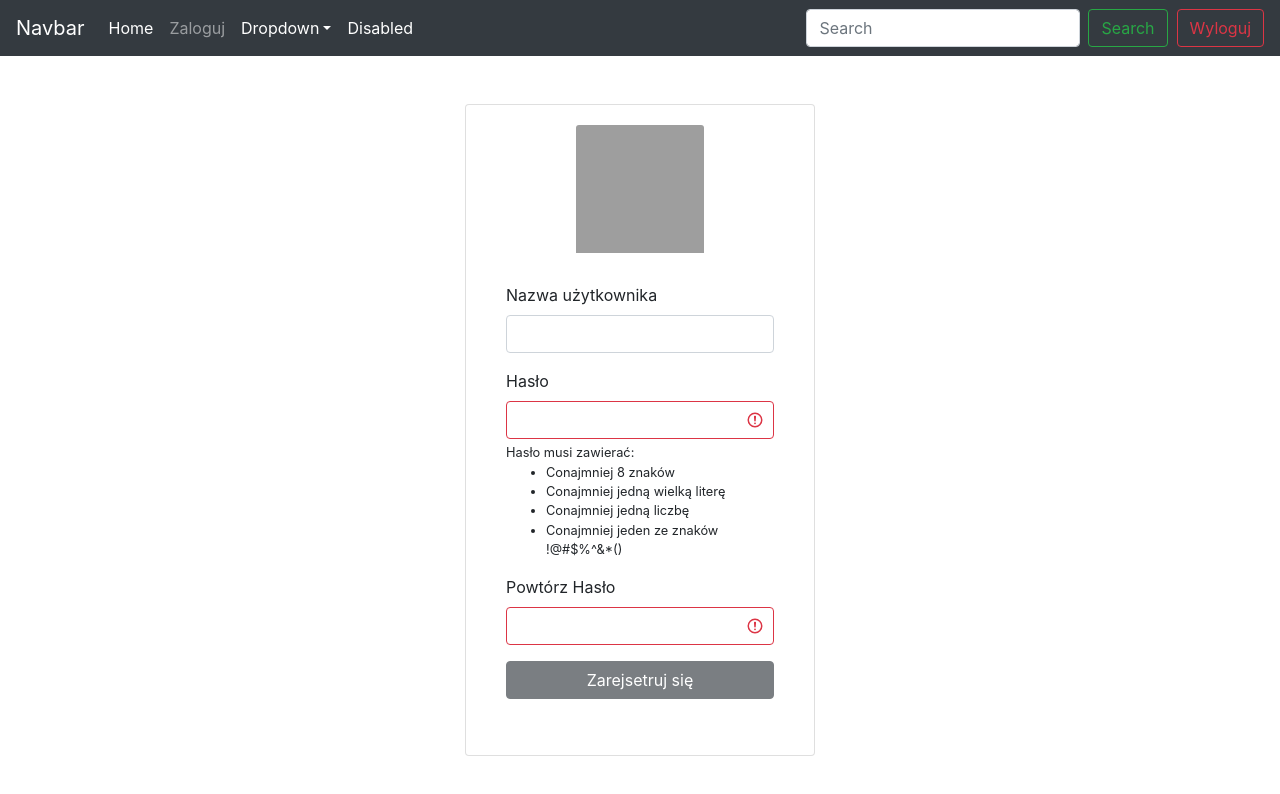
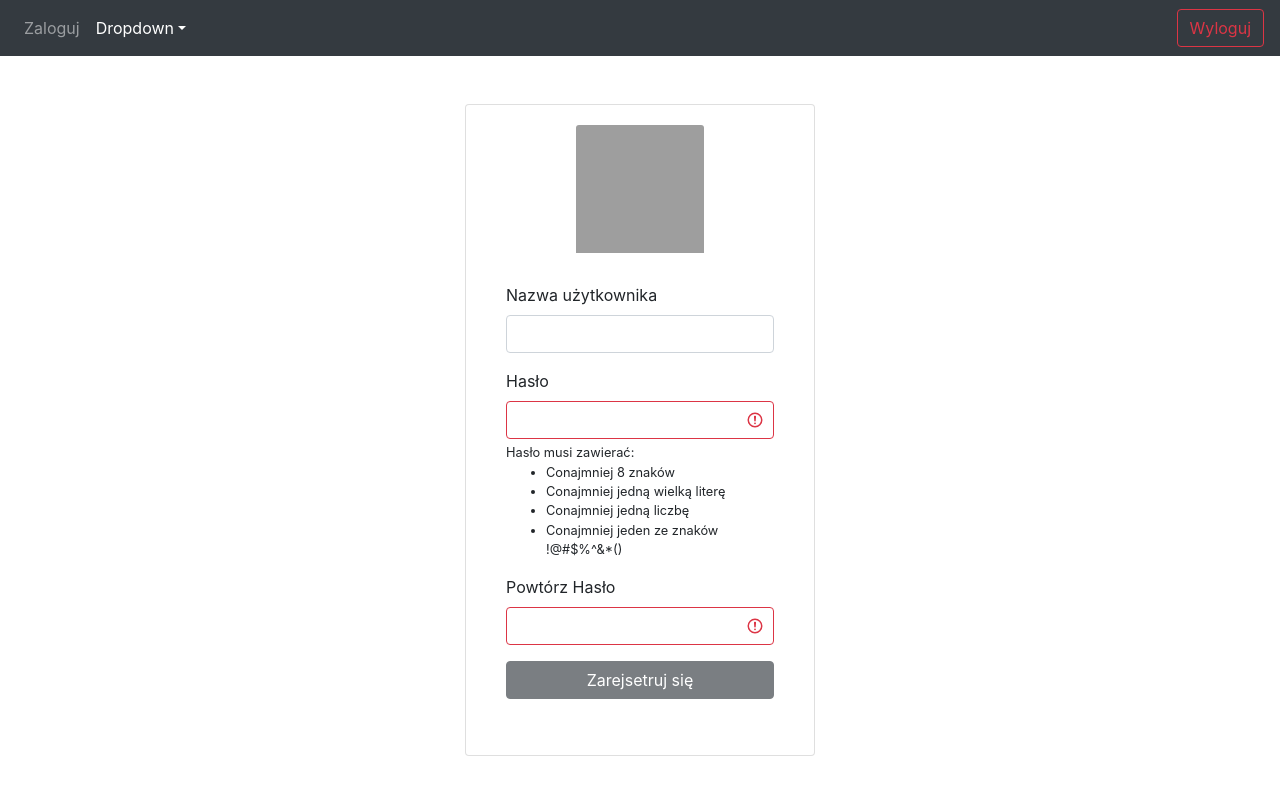
Before and after one commit to gothaur/to_do_fullstack, a React (Create React App) app in the folder frontend/: page /register in a window 1280 px wide. Shown: the top 794 px of the page. Built offline with nearby package versions, Linux system fonts and the light colour scheme; grey boxes are pictures that could not be loaded.

Commit message:
deleting and updateinf tasks

```diff
--- a/frontend/src/components/auth/logic/LoginLogic.js
+++ b/frontend/src/components/auth/logic/LoginLogic.js
@@ -26,13 +26,15 @@ function LoginLogic() {
           path: "",
         });
         Cookies.set("refresh_token", response.data.refresh, {
-          // expires: 7,
+          expires: 14,
           path: "",
         });
+        console.log(response.data);
         setLoading(false);
         setUsername("");
         setPassword("");
         setLoggedIn(true);
+        Cookies.set("username", username);
       })
       .catch((error) => {
         if (error.response.status === 401) {
--- a/frontend/src/components/auth/logic/UserContext.js
+++ /dev/null
@@ -1,5 +0,0 @@
-import React from "react";
-
-const UserContext = React.createContext(null);
-
-export default UserContext;
--- a/frontend/src/components/layout/Header.js
+++ b/frontend/src/components/layout/Header.js
@@ -3,18 +3,16 @@ import { Link, NavLink } from "react-router-dom";
 import axiosInstance from "../../services/axiosAPI";
 import Cookies from "js-cookie";
 
-const handleLogout = () => {
-  Cookies.remove("access_token");
-  Cookies.remove("refresh_token");
-  axiosInstance.defaults.headers["Authorization"] = null;
-};
+function Header() {
+  const handleLogout = () => {
+    Cookies.remove("access_token");
+    Cookies.remove("refresh_token");
+    Cookies.remove("username");
+    axiosInstance.defaults.headers["Authorization"] = null;
+  };
 
-function Header() {
   return (
     <nav className="navbar navbar-expand-lg navbar-dark bg-dark mb-5">
-      <NavLink to="/" className="navbar-brand">
-        Navbar
-      </NavLink>
       <button
         className="navbar-toggler"
         type="button"
@@ -29,11 +27,6 @@ function Header() {
 
       <div className="collapse navbar-collapse" id="navbarSupportedContent">
         <ul className="navbar-nav mr-auto">
-          <li className="nav-item active">
-            <NavLink to="/" className="nav-link">
-              Home <span className="sr-only">(current)</span>
-            </NavLink>
-          </li>
           <li className="nav-item">
             <NavLink to="/login" className="nav-link">
               Zaloguj
@@ -64,32 +57,7 @@ function Header() {
               </NavLink>
             </div>
           </li>
-          <li className="nav-item">
-            <NavLink
-              className="nav-link disabled"
-              to="/"
-              tabIndex="-1"
-              aria-disabled="true"
-            >
-              Disabled
-            </NavLink>
-          </li>
         </ul>
-        <form className="form-inline my-2 my-lg-0">
-          <input
-            className="form-control mr-sm-2"
-            type="search"
-            placeholder="Search"
-            aria-label="Search"
-          />
-          <button
-            className="btn btn-outline-success my-2 my-sm-0 mb-3"
-            type="submit"
-          >
-            Search
-          </button>
-        </form>
-        &nbsp;&nbsp;
         <Link to="/login">
           <button
             className="btn btn-outline-danger my-2 my-sm-0"
--- a/frontend/src/components/tasks/logic/TasksLogic.js
+++ b/frontend/src/components/tasks/logic/TasksLogic.js
@@ -4,10 +4,12 @@ import axiosAPI from "../../../services/axiosAPI";
 function TasksLogic() {
   const [added, setAdded] = useState(false);
   const [deadline, setDeadline] = useState("");
+  const [updated, setUpdated] = useState(false);
   const [description, setDescription] = useState("");
   const [errorMsg, setErrorMsg] = useState("");
   const [name, setName] = useState("");
   const [tasks, setTasks] = useState([]);
+  const [urlParams, setUrlParams] = useState("completed=false");
 
   const handleDeleteClick = (task) => {
     axiosAPI
@@ -17,7 +19,6 @@ function TasksLogic() {
         if (res.status === 204) {
           setTasks(refreshed);
         }
-        console.log("res", res);
       })
       .catch((error) => {
         console.log("coś poszło nie tak", error);
@@ -25,11 +26,15 @@ function TasksLogic() {
   };
 
   const handleUpdateClick = (task) => {
-    axiosAPI.put(`/api/tasks/${task.id}/`, {
+    axiosAPI
+      .put(`/api/tasks/${task.id}/`, {
         name: task.name,
         description: task.description,
         deadline: task.deadline,
         completed: true,
+      })
+      .then((response) => {
+        setUpdated((updated) => !updated);
       });
   };
 
@@ -43,7 +48,7 @@ function TasksLogic() {
         deadline: deadline,
       })
       .then((response) => {
-        setTasks([...tasks, response.data]);
+        // setTasks([...tasks, response.data]);
         setName("");
         setDescription("");
         setDeadline("");
@@ -52,7 +57,7 @@ function TasksLogic() {
       })
       .catch((error) => {
         setErrorMsg(error.response.data.deadline);
-        console.log(errorMsg);
+        console.log("error", errorMsg);
       });
   };
 
@@ -79,28 +84,38 @@ function TasksLogic() {
     setName(value);
   };
 
+  const handleShowAllButton = (e) => {
+    setUrlParams("completed=");
+  };
+
+  const handleActiveButton = (e) => {
+    setUrlParams("completed=false");
+  };
+
   useEffect(() => {
-    if (tasks.length === 0) {
+    // if (tasks.length === 0) {
     axiosAPI
-        .get("/api/tasks/")
+      .get(`/api/tasks/?${urlParams}`)
       .then((response) => {
         setTasks(response.data);
       })
       .catch((error) => {});
-    }
+    // }
     // eslint-disable-next-line react-hooks/exhaustive-deps
-  }, []);
+  }, [added, updated, urlParams]);
 
   return {
     added,
     deadline,
     description,
     errorMsg,
+    handleActiveButton,
     handleCloseButton,
     handleDeadlineChange,
     handleDeleteClick,
     handleDescriptionChange,
     handleNameChange,
+    handleShowAllButton,
     handleSubmit,
     handleUpdateClick,
     name,
--- a/frontend/src/components/tasks/view/TaskDetailView.js
+++ b/frontend/src/components/tasks/view/TaskDetailView.js
@@ -1,10 +1,7 @@
 import React, { Fragment } from "react";
-import TasksLogic from "../logic/TasksLogic";
 
 const TaskDetailView = (props) => {
-  const { task } = props;
-
-  const { handleDeleteClick, handleUpdateClick } = TasksLogic();
+  const { task, handleDeleteClick, handleUpdateClick } = props;
 
   return (
     <Fragment>
@@ -45,7 +42,7 @@ const TaskDetailView = (props) => {
                   <button
                     type="button"
                     className="btn btn-danger mr-2"
-                    //   data-dismiss="modal"
+                    data-dismiss="modal"
                     onClick={() => handleDeleteClick(task)}
                   >
                     Usuń
--- a/frontend/src/components/tasks/view/TaskView.js
+++ b/frontend/src/components/tasks/view/TaskView.js
@@ -2,9 +2,7 @@ import React, { Fragment } from "react";
 import TaskDetailView from "./TaskDetailView";
 
 const TaskView = (props) => {
-  const { task, tasks } = props;
-
-  const textSuccess = task.completed ? "text-success" : "";
+  const { task, handleDeleteClick, handleUpdateClick } = props;
 
   const calculateDate = () => {
     const currentTime = new Date();
@@ -12,6 +10,10 @@ const TaskView = (props) => {
     const daysLeft = deadline - currentTime;
     return Math.ceil(daysLeft / (60 * 60 * 24 * 1000));
   };
+
+  const textSuccess = task.completed
+    ? "text-success"
+    : `${calculateDate() < 0 ? "text-danger" : ""}`;
 
   const displayText = () => {
     let msg = "Zadanie ukończone";
@@ -33,13 +35,19 @@ const TaskView = (props) => {
       <div className="hovered">
         <div
           className={`card border-${
-            task.completed ? "success" : "secondary"
+            task.completed
+              ? "success"
+              : `${calculateDate() < 0 ? "danger" : "secondary"}`
           } mb-3`}
           style={{ maxWidth: "18rem", minWidth: "18rem" }}
           data-toggle="modal"
           data-target={`#taskDetail-${task.id}`}
         >
-          <TaskDetailView task={task} tasks={tasks} />
+          <TaskDetailView
+            task={task}
+            handleDeleteClick={handleDeleteClick}
+            handleUpdateClick={handleUpdateClick}
+          />
           <div className={`card-header ${textSuccess}`}>{task.name}</div>
           <div className={`card-body ${textSuccess}`}>
             <p className="card-text">
--- a/frontend/src/components/tasks/view/TasksView.js
+++ b/frontend/src/components/tasks/view/TasksView.js
@@ -9,11 +9,15 @@ function TasksView() {
     deadline,
     description,
     errorMsg,
+    handleActiveButton,
     handleCloseButton,
     handleDeadlineChange,
     handleDescriptionChange,
+    handleDeleteClick,
     handleNameChange,
+    handleShowAllButton,
     handleSubmit,
+    handleUpdateClick,
     name,
     tasks,
   } = TasksLogic();
@@ -32,9 +36,26 @@ function TasksView() {
         handleSubmit={handleSubmit}
         name={name}
       />
+      <button
+        className="btn btn-secondary mb-3 ml-3"
+        onClick={handleShowAllButton}
+      >
+        Pokaż wszystko
+      </button>
+      <button
+        className="btn btn-secondary mb-3 ml-3"
+        onClick={handleActiveButton}
+      >
+        Tylko aktywne
+      </button>
       <div className="card-deck">
         {tasks.map((task) => (
-          <TaskView task={task} key={task.id} tasks={tasks} />
+          <TaskView
+            task={task}
+            key={task.id}
+            handleDeleteClick={handleDeleteClick}
+            handleUpdateClick={handleUpdateClick}
+          />
         ))}
       </div>
     </Fragment>
```
Lines whose indentation alone changed are shown as unchanged.
